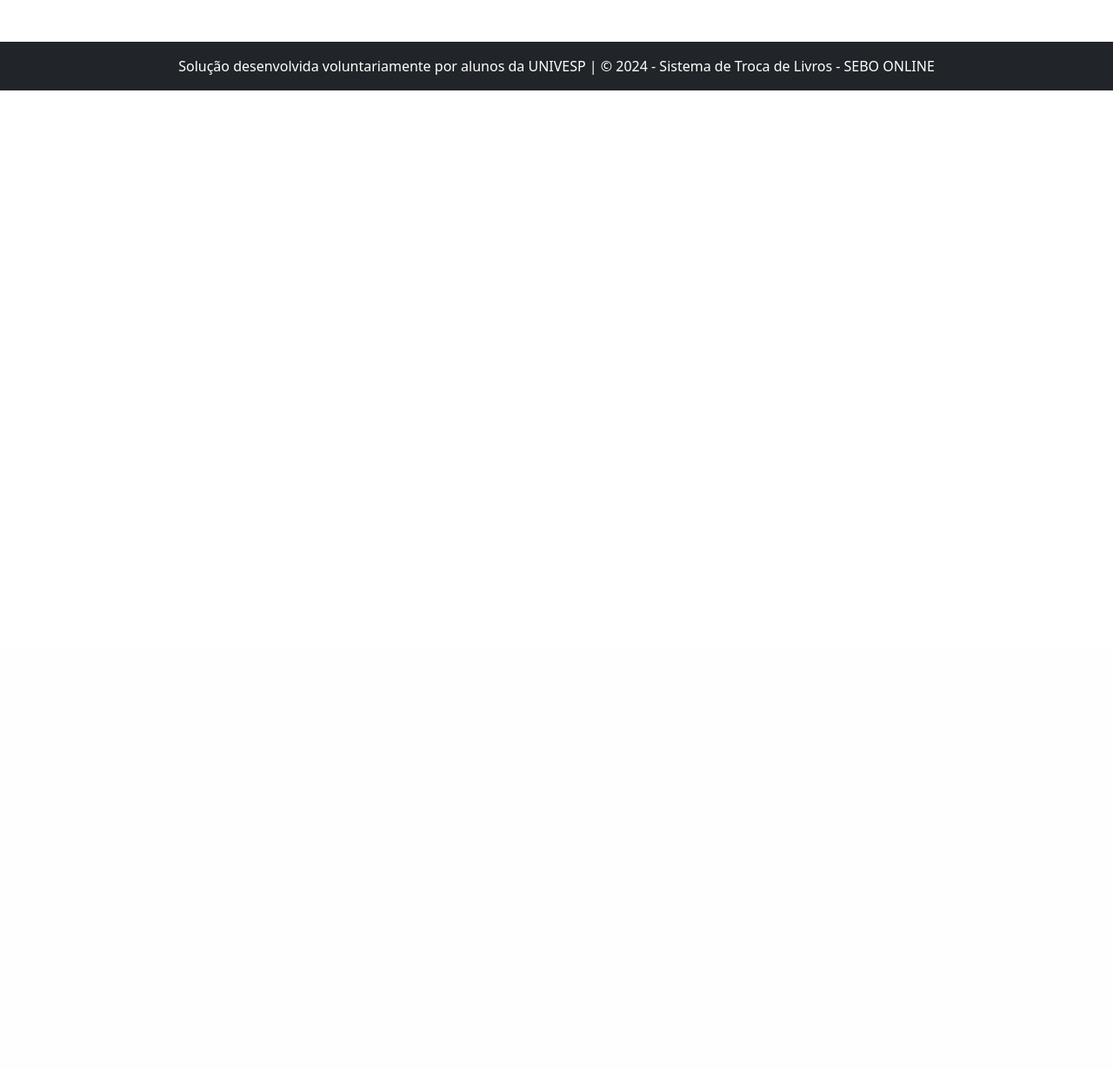
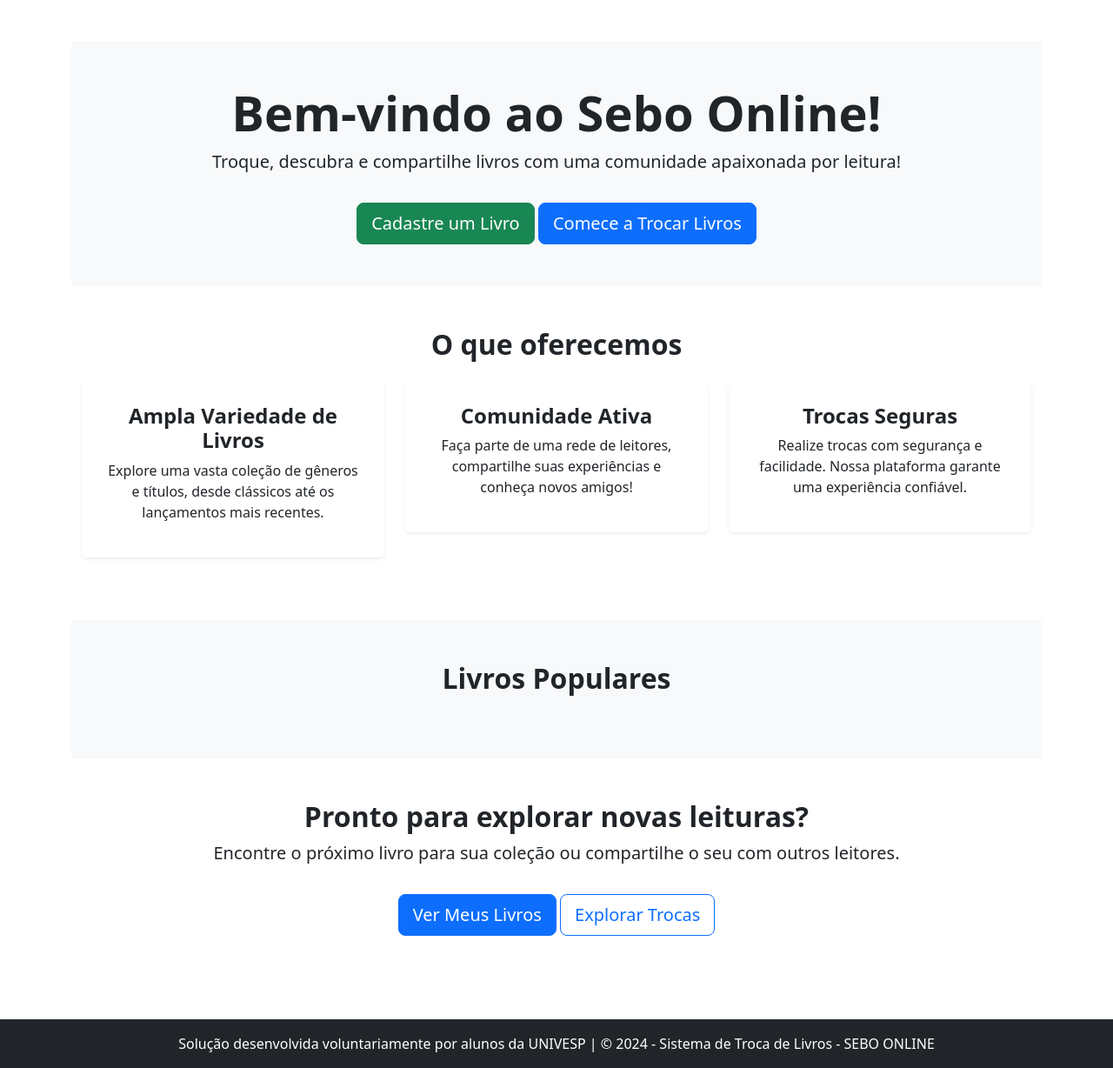
Before and after one commit to gabrieljsbezerra/SistemaTrocaLivros, a Django app: template livros/templates/home.html in a window 1280 px wide. Shown: the part 56-1284 px from the top of the page at 87% size. Before the commit the page ends 160 px from the top, so only its background shows below. Run offline with Django 5.2, Linux system fonts and the light colour scheme; the template is opened without the code that fills it, so the values that code supplies are empty.

Commit message:
- Página de meus livros funcionando adequadamente - Pesquisa de livros implementada - Home page criada

```diff
--- a/livros/templates/home.html
+++ b/livros/templates/home.html
@@ -1 +1,76 @@
 {% extends 'base_logado.html' %}
+
+{% block titulo %}Início - Sebo Online{% endblock %}
+
+{% block conteudo %}
+<!-- Banner Principal -->
+<section class="hero bg-light py-5 text-center">
+    <div class="container">
+        <h1 class="display-4 fw-bold">Bem-vindo ao Sebo Online!</h1>
+        <p class="lead">Troque, descubra e compartilhe livros com uma comunidade apaixonada por leitura!</p>
+        <a href="" class="btn btn-success btn-lg mt-3">Cadastre um Livro</a>
+        <a href="" class="btn btn-primary btn-lg mt-3">Comece a Trocar Livros</a>
+    </div>
+</section>
+
+<!-- Seção de Destaques -->
+<section class="features py-5">
+    <div class="container text-center">
+        <h2 class="fw-bold mb-4">O que oferecemos</h2>
+        <div class="row">
+            <div class="col-md-4">
+                <div class="feature-box p-4 mb-4 bg-white shadow-sm rounded">
+                    <i class="fas fa-book fa-3x text-primary mb-3"></i>
+                    <h4 class="fw-bold">Ampla Variedade de Livros</h4>
+                    <p>Explore uma vasta coleção de gêneros e títulos, desde clássicos até os lançamentos mais recentes.</p>
+                </div>
+            </div>
+            <div class="col-md-4">
+                <div class="feature-box p-4 mb-4 bg-white shadow-sm rounded">
+                    <i class="fas fa-users fa-3x text-primary mb-3"></i>
+                    <h4 class="fw-bold">Comunidade Ativa</h4>
+                    <p>Faça parte de uma rede de leitores, compartilhe suas experiências e conheça novos amigos!</p>
+                </div>
+            </div>
+            <div class="col-md-4">
+                <div class="feature-box p-4 mb-4 bg-white shadow-sm rounded">
+                    <i class="fas fa-exchange-alt fa-3x text-primary mb-3"></i>
+                    <h4 class="fw-bold">Trocas Seguras</h4>
+                    <p>Realize trocas com segurança e facilidade. Nossa plataforma garante uma experiência confiável.</p>
+                </div>
+            </div>
+        </div>
+    </div>
+</section>
+
+<!-- Seção de Livros Populares -->
+<section class="popular-books bg-light py-5">
+    <div class="container text-center">
+        <h2 class="fw-bold mb-4">Livros Populares</h2>
+        <div class="row">
+            {% for livro in livros_populares %}
+            <div class="col-md-3 mb-4">
+                <div class="card shadow-sm h-100">
+                    <img src="https://graficarocha.com.br/wp-content/uploads/2018/04/livraria-1200x675.jpg" class="card-img-top" alt="{{ livro.nome_livro }}">
+                    <div class="card-body">
+                        <h5 class="card-title">{{ livro.nome_livro }}</h5>
+                        <p class="card-text text-muted">{{ livro.autor }}</p>
+                        <a href="" class="btn btn-outline-primary">Ver Detalhes</a>
+                    </div>
+                </div>
+            </div>
+            {% endfor %}
+        </div>
+    </div>
+</section>
+
+<!-- Seção de Chamado para Ação -->
+<section class="cta py-5 text-center">
+    <div class="container">
+        <h2 class="fw-bold">Pronto para explorar novas leituras?</h2>
+        <p class="lead">Encontre o próximo livro para sua coleção ou compartilhe o seu com outros leitores.</p>
+        <a href="" class="btn btn-primary btn-lg mt-3">Ver Meus Livros</a>
+        <a href="" class="btn btn-outline-primary btn-lg mt-3">Explorar Trocas</a>
+    </div>
+</section>
+{% endblock %}
--- a/livros/urls.py
+++ b/livros/urls.py
@@ -2,5 +2,6 @@ from django.urls import path
 from . import views
 
 urlpatterns = [
-    path('home/', views.home, name='home')
+    path('home/', views.home, name='home'),
+    path('Meus Livros/', views.meus_livros, name='meus_livros'),
 ]
--- a/templates/base_logado.html
+++ b/templates/base_logado.html
@@ -20,7 +20,7 @@
             <div class="collapse navbar-collapse" id="navbarNav">
                 <ul class="navbar-nav me-auto">
                     <li class="nav-item">
-                        <a class="nav-link" href="">Meus Livros</a>
+                        <a class="nav-link" href="{% url 'meus_livros' %}">Meus Livros</a>
                     </li>
                     <li class="nav-item">
                         <a class="nav-link" href="">Meu Usuário</a>
```
Also changed, not shown: livros/templates/meus_livros.html (added, +41 -0 lines), livros/views.py (+22 -3 lines), db.sqlite3.
